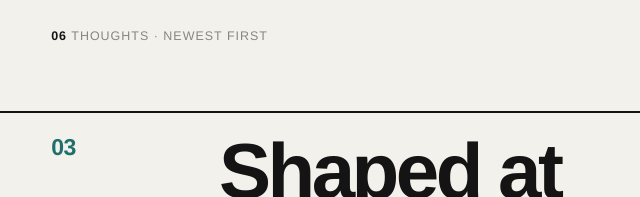
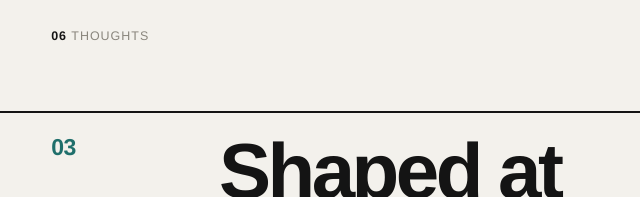
Before and after one commit to jorgecoelho/thoughts.rodrigojazinski.com, a plain HTML site: page index.html in a window 1280 px wide. Shown: the part 368-565 px from the top of the page, 0-640 px from the left. Drawn offline with Linux system fonts and the light colour scheme.

Commit message:
updated index

```diff
--- a/index.html
+++ b/index.html
@@ -36,7 +36,7 @@
   <button class="theme-toggle" type="button" data-theme-toggle aria-label="Light or dark" title="Light or dark"><svg viewBox="0 0 16 16" aria-hidden="true"><path d="M10.6 1.6a6.6 6.6 0 1 0 3.8 10.6A5.4 5.4 0 0 1 10.6 1.6z"/></svg></button>
   <h1 class="mast-title">Thoughts</h1>
   <p class="mast-intro">Guided readings of independent research. Each thought is a working paper presented here as a navigable edition: every citation links to its source, technical terms are explained, and the paper&#x27;s tables become figures you can explore.</p>
-  <p class="mast-count"><span>06</span> thoughts · newest first</p>
+  <p class="mast-count"><span>06</span> thoughts</p>
 </header>
 <main class="shelf">
 
```
